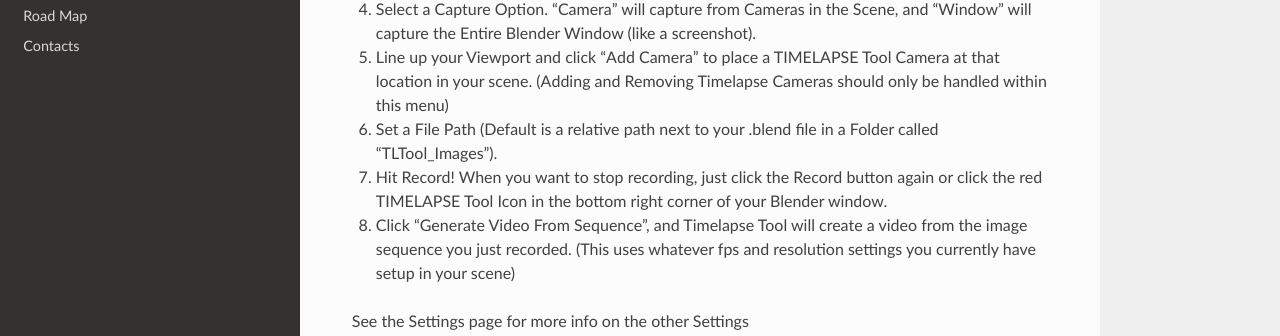
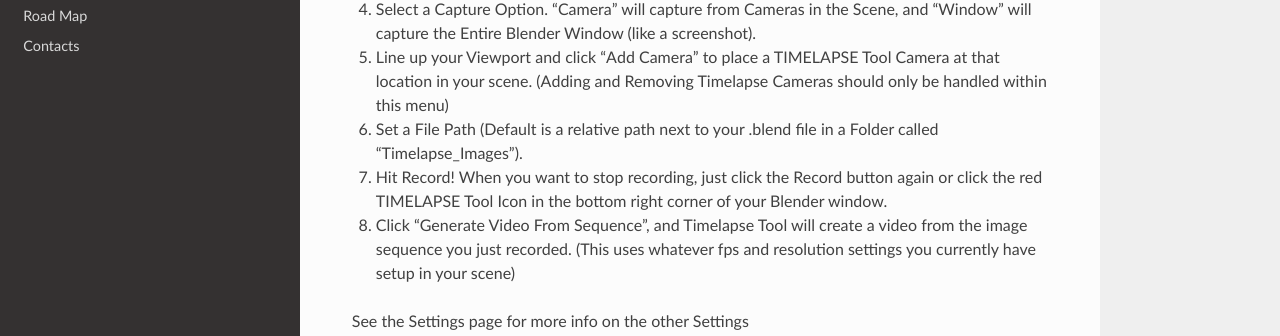
Before and after one commit to fwiller-git/TIMELAPSE-Tool-Docs, a Sphinx documentation site: the page built from docs/source/quickstart.rst, in a window 1280 px wide. Shown: the part 338-674 px from the top of the page. Built offline with Sphinx 7.4.7 and the Read the Docs theme 2.0.0, drawn with Linux system fonts in a browser that asks for light colours; pages that are not in the unit, such as notebooks, are missing from menus.

Commit message:
changed images filepath

```diff
--- a/docs/source/quickstart.rst
+++ b/docs/source/quickstart.rst
@@ -11,7 +11,7 @@
 3. Set your Capture Interval. (Default setting captures every minute)
 4. Select a Capture Option. "Camera" will capture from Cameras in the Scene, and "Window" will capture the Entire Blender Window (like a screenshot).
 5. Line up your Viewport and click "Add Camera" to place a TIMELAPSE Tool Camera at that location in your scene. (Adding and Removing Timelapse Cameras should only be handled within this menu)
-6. Set a File Path (Default is a relative path next to your .blend file in a Folder called "TLTool_Images").
+6. Set a File Path (Default is a relative path next to your .blend file in a Folder called "Timelapse_Images").
 7. Hit Record! When you want to stop recording, just click the Record button again or click the red TIMELAPSE Tool Icon in the bottom right corner of your Blender window.
 8. Click "Generate Video From Sequence", and Timelapse Tool will create a video from the image sequence you just recorded. (This uses whatever fps and resolution settings you currently have setup in your scene)
 
```
